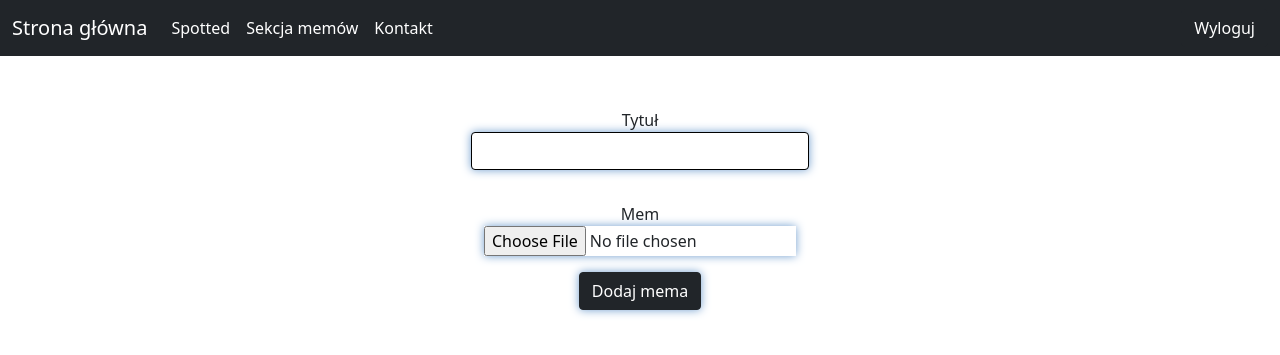
After one commit to wozniakos10/Django_community_website, a Django app: page /new_meme/ in a window 1280 px wide. The commit adds this page. Shown: the top 355 px of the page. Run offline with Django 4.2, Linux system fonts and the light colour scheme; the visitor is signed in with stand-in values (Sample User, id 1); some libraries are stand-ins or nearby versions.

Commit message:
Adding new meme form with template, repair contact href

```diff
--- a/ms_web/msagh_website/forms.py
+++ b/ms_web/msagh_website/forms.py
@@ -1,5 +1,5 @@
 from django import forms
-from .models import Spot
+from .models import Spot,Meme
 
 
 class SpotForm(forms.ModelForm):
@@ -19,3 +19,23 @@ class SpotForm(forms.ModelForm):
             'content': forms.Textarea(attrs={'class': 'form-group'})
 
         }
+
+
+class MemeForm(forms.ModelForm):
+    class Meta:
+        model = Meme
+        fields = ['title',
+                  'image'
+
+                  ]
+
+        labels = {
+            'title': 'Tytuł',
+            'image': 'Mem'
+
+        }
+        widgets = {
+            'title': forms.TextInput(attrs={'class': 'form-group'}),
+
+
+        }
--- /dev/null
+++ b/ms_web/msagh_website/templates/msagh_website/new_meme.html
@@ -0,0 +1,59 @@
+{% extends "base.html"%}
+
+{%block content%}
+<style>
+
+
+        input{
+
+        outline: none !important;
+        border-color: #719ECE;
+        box-shadow: 0 0 10px #719ECE;
+
+    }
+                                                                    {#Adding pretty shadow to title and content area#}
+
+
+
+        .form-group {
+margin: auto;
+            margin-top: 20px;
+
+width: 65%;
+    text-align: center;
+    user-input: center;
+
+padding: 6px;
+}
+        #id_title{
+    display: table;
+    margin: 0 auto;
+    border: 1px solid black;
+}
+
+
+
+.asteriskField {
+    display: none;                      {#Deleting * from label#}
+}
+        button{
+            margin-top: 10px;
+            align-content: center;
+            outline: none !important;
+        border-color: #719ECE;
+        box-shadow: 0 0 10px #719ECE;
+        }
+    </style>
+
+
+
+    <body>
+{% load crispy_forms_tags %}
+<form class="form-group" method="post" enctype="multipart/form-data">
+     {% csrf_token %}
+    {{form | crispy}}
+    <button type="submit" class="btn btn-dark">Dodaj mema</button>
+</form>
+</body>
+</html>
+{%endblock content%}
--- a/ms_web/msagh_website/templates/msagh_website/success_post_spot.html
+++ b/ms_web/msagh_website/templates/msagh_website/success_post_spot.html
@@ -44,7 +44,7 @@
   <p class="lead"><strong>Twój post czeka na akceptację przez Administracje</strong> </p>
   <hr>
   <p>
-    Masz pytania? Odwiedź sekcję <a href="{% url 'msagh_website:base' %}">pomoc</a>
+    Masz pytania? Odwiedź sekcję <a href="{% url 'msagh_website:contact' %}">kontakt</a>
   </p>
   <p class="lead">
     <a class="btn btn-primary btn-sm" style="margin-top: 20px" href="{% url 'msagh_website:base' %} " role="button">Powrót na stronę główną</a>
--- a/ms_web/msagh_website/urls.py
+++ b/ms_web/msagh_website/urls.py
@@ -8,5 +8,6 @@ urlpatterns = [
     path('spotted/', views.spotted, name='spotted'),
     path('new_spot', views.new_spot, name="new_spot"),
     path('memes/', views.memes, name="memes"),
+    path('new_meme/',views.new_meme,name='new_meme'),
     path('contact/', views.contact, name="contact"),
 ]
--- a/ms_web/msagh_website/views.py
+++ b/ms_web/msagh_website/views.py
@@ -1,7 +1,7 @@
 from django.shortcuts import render, redirect, reverse
 from django.contrib.auth.decorators import login_required
-from .forms import SpotForm
-from .models import Spot
+from .forms import SpotForm,MemeForm
+from .models import Spot,Meme
 from django.core.paginator import Paginator
 
 
@@ -54,5 +54,25 @@ def new_spot(request):
 def memes(request):
     return render(request, 'msagh_website/memes.html')
 
+@login_required(login_url='/login')
+def new_meme(request):
+    if request.method == 'POST':
+        # create a form instance and populate it with data from the request:
+        form = MemeForm(request.POST,request.FILES)
+        # check whether it's valid:
+        if form.is_valid():
+            obj = form.save(commit=False)
+            obj.user = request.user
+            obj.save()
+
+            return render(request,'msagh_website/success_post_spot.html')
+
+        # if a GET (or any other method) we'll create a blank form
+    else:
+        form = MemeForm()
+    return render(request, 'msagh_website/new_meme.html', context={'form': form})
+
+
+
 def contact(request):
     return render(request, 'msagh_website/contact.html')
```
Also changed, not shown: ms_web/msagh_website/templates/msagh_website/memes.html (+23 -0 lines).
